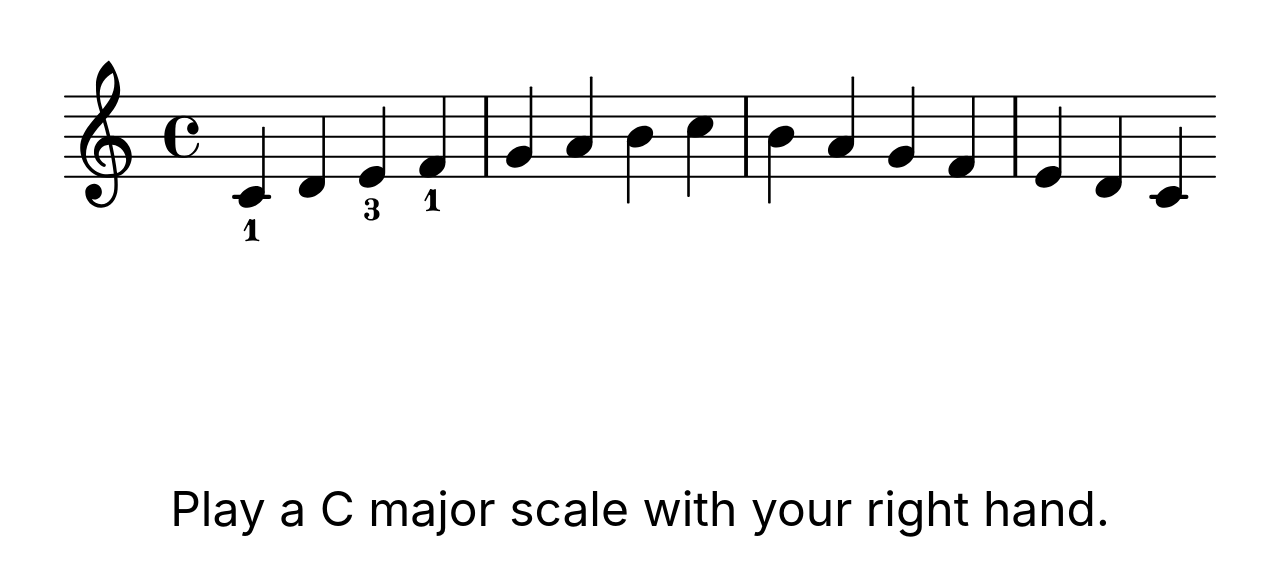
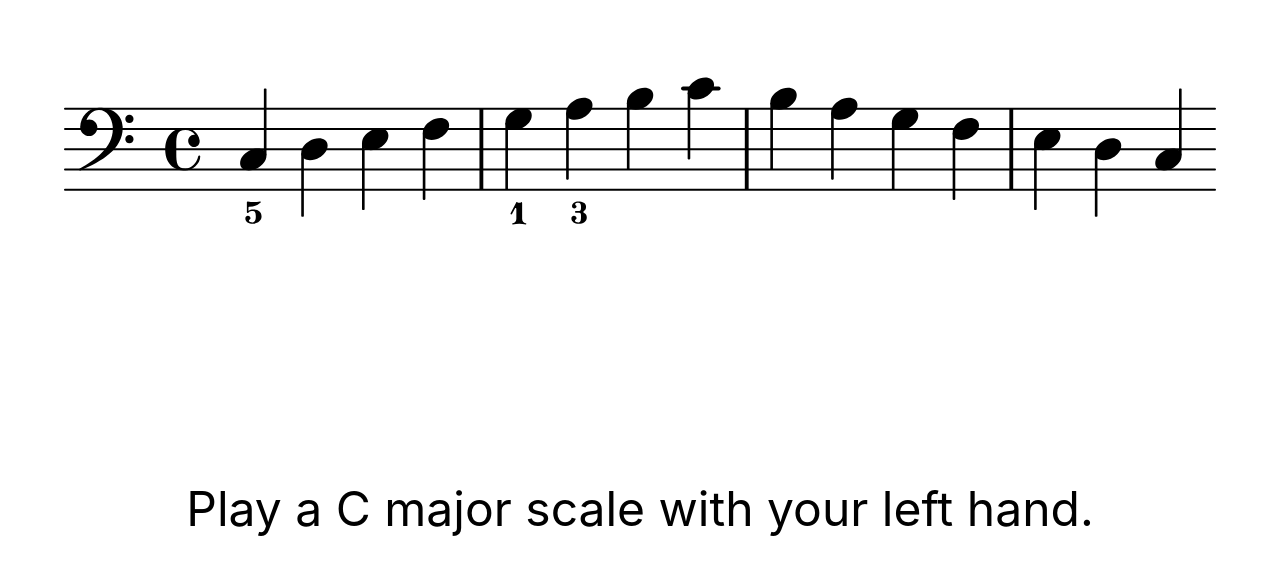
Before and after one commit to MikeCullimore/sight-reading-ui, a React (Create React App) app: page / in a window 1280 px wide. Shown: the part 129-704 px from the top of the page. Built offline with nearby package versions, Linux system fonts and the light colour scheme.

Commit message:
Added left hand C major scale. App chooses one at random.

```diff
--- a/src/App.tsx
+++ b/src/App.tsx
@@ -1,15 +1,11 @@
 import './App.css';
 import ScaleExercise from './ScaleExercise';
-import scale from './c-major-scale-right-hand.svg';
+import { getRandomScaleProps } from './scales';
 
 function App() {
   return (
     <div className="App">
-      <ScaleExercise
-        imagePath={scale}
-        imageDescription="C major scale (right hand)"
-        instructions="Play a C major scale with your right hand."
-      />
+      <ScaleExercise {...getRandomScaleProps()}/>
     </div>
   );
 }
--- a/src/ScaleExercise.tsx
+++ b/src/ScaleExercise.tsx
@@ -1,6 +1,6 @@
 import './ScaleExercise.css';
 
-interface ScaleExerciseProps {
+export interface ScaleExerciseProps {
     imagePath: string;
     imageDescription: string;
     instructions: string;
--- /dev/null
+++ b/src/scales.ts
@@ -0,0 +1,21 @@
+import cMajorRightImagePath from './c-major-scale-right-hand.svg';
+import cMajorLeftImagePath from './c-major-scale-left-hand.svg';
+import { ScaleExerciseProps } from './ScaleExercise';
+
+const cMajorRight: ScaleExerciseProps = {
+    imagePath: cMajorRightImagePath,
+    imageDescription: "C major scale (right hand)",
+    instructions: "Play a C major scale with your right hand."
+};
+
+const cMajorLeft: ScaleExerciseProps = {
+    imagePath: cMajorLeftImagePath,
+    imageDescription: "C major scale (left hand)",
+    instructions: "Play a C major scale with your left hand."
+};
+
+const scales = [cMajorRight, cMajorLeft];
+
+export function getRandomScaleProps() {
+    return scales[Math.floor(Math.random()*scales.length)];
+}
```
Also changed, not shown: src/c-major-scale-left-hand.svg (added), 1 other file (tests, documents, lock files or other folders).
